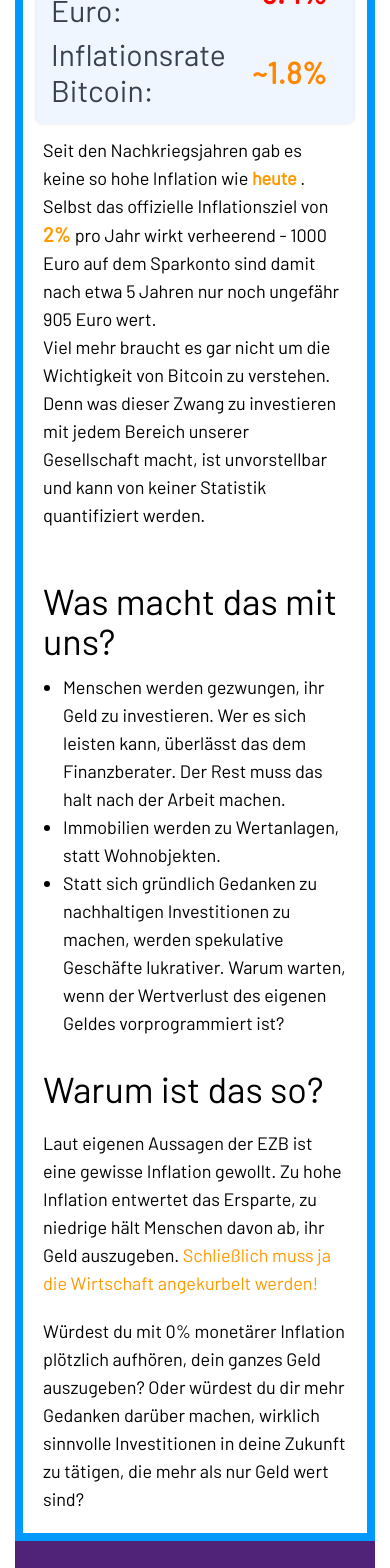
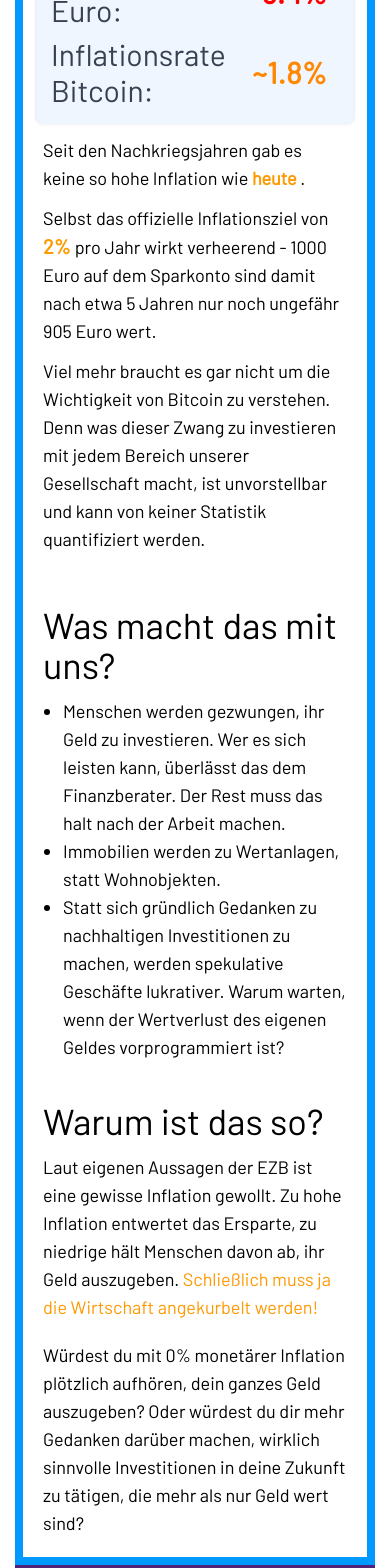
Before and after one commit to lumsdnb/werte-verbinden, a SvelteKit app: page / in a window 390 px wide. Shown: the part 1980-3548 px from the top of the page. Built offline with nearby package versions, Linux system fonts and the light colour scheme.

Commit message:
Fix styles

```diff
--- a/src/routes/+page.svelte
+++ b/src/routes/+page.svelte
@@ -11,7 +11,6 @@
   <h1 class="invisible absolute top-0 left-0">
     Werte verbinden - das Thema was alle betrifft, aber niemand drüber redet.
   </h1>
-  <!-- 8 equally sized boxes -->
 </header>
 
 <section
@@ -115,12 +114,15 @@
           </div>
         </div>
       </section>
+      <div class="flex flex-col gap-3">
         <p class="px-5">
           Seit den Nachkriegsjahren gab es keine so hohe Inflation wie <a
             class="font-bold"
             href="https://de.statista.com/themen/112/inflation/"
             >heute
-        </a>. <br />
+          </a>.
+        </p>
+        <p class="px-5">
           Selbst das offizielle Inflationsziel von
           <a
             class="text-xl font-bold"
@@ -130,7 +132,8 @@
           nach etwa 5 Jahren nur noch ungefähr 905 Euro wert.
         </p>
       </div>
-    <p class="px-5 md:m-5 mb-10">
+    </div>
+    <p class="px-5 md:m-5 mb-10 mt-3">
       Viel mehr braucht es gar nicht um die Wichtigkeit von Bitcoin zu
       verstehen. Denn was dieser Zwang zu investieren mit jedem Bereich unserer
       Gesellschaft macht, ist unvorstellbar und kann von keiner Statistik
@@ -155,10 +158,10 @@
     </div>
 
     <section class="px-5">
-      <h3 class="text-4xl mt-8">Warum ist das so?</h3>
+      <h3 class="text-4xl mt-10 mb-3">Warum ist das so?</h3>
       <div
         class="flex flex-col gap-5 md:flex-row
-      md:gap-10 py-5 md:items-center"
+      md:gap-10 pb-5 md:items-center"
       >
         <p class="md:w-1/2">
           Laut eigenen Aussagen der EZB ist eine gewisse Inflation gewollt. Zu
@@ -287,19 +290,21 @@
 </section>
 <section class="lg:px-20 bg-linke-red py-5 flex flex-col">
   <h2
-    class=" text-white relative -left-2 text-right self-center font-inter text-5xl lg:text-9xl tracking-tighter p-5"
+    class=" text-white relative -left-2 text-right scale-110 self-center font-inter text-5xl lg:text-9xl tracking-tighter p-10"
   >
     Zentralbanken enteignen!
   </h2>
 
-  <div class="bg-black text-white py-6 mb-1 text-center">
+  <div class="bg-black text-white py-6 mb-0 text-center">
     <span class="mx-4 text-xl lg:text-3xl"
       >Wer Geld verzockt wird nicht gerettet.</span
     >
   </div>
 
-  <article class="m-2 mb-1">
-    <p class=" bg-white px-10 py-3 pt-6">
+  <article
+    class="bg-white py-5 mt-0 m-2 mb-1 lg:flex justify-center items-center"
+  >
+    <p class="  px-10 py-3 pt-6">
       Ich finde es schwierig, diese Aussage weniger radikal auszudrücken. Es
       kann nicht sein, dass private Verluste weiterhin sozialisiert werden. Ich
       hab keine Lust, an einer ewigen Wachstumspolitik festzuhalten. Wer ins
@@ -319,7 +324,9 @@
   </article>
 </section>
 
-<section class="md:p-20 bg-pirate-orange pb-10 px-3 flex flex-col items-center">
+<section
+  class="md:p-20 w-full bg-pirate-orange pb-10 px-3 flex flex-col items-center"
+>
   <h2
     class=" text-white mb-5 bg-black text-4xl md:text-7xl scale-110 max-w-fit p-3 font-politics text-center"
   >
@@ -350,6 +357,7 @@
       Stabiles Geld für Europa. Für alles andere gibt es den Euro.
     </h2>
   </div>
+
   <h3
     class="bg-partei-red px-0 scale-110 lg:scale-105 relative top-1 m-0 text-white text-xl p-4 text-center"
   >
```
Lines whose indentation alone changed are shown as unchanged.
